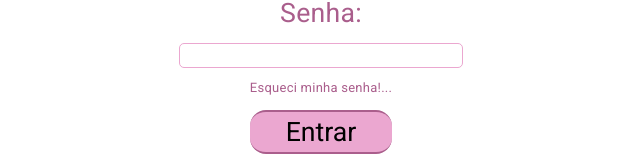
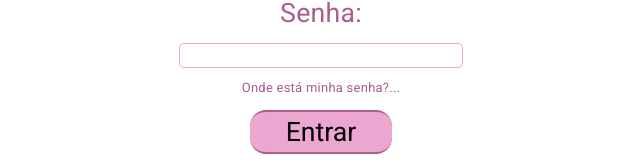
Before and after one commit to DallBia/ClinicaApp2, an Angular app: page /#/login in a window 1280 px wide. Shown: the part 269-437 px from the top of the page, without its empty margins (319-959 px from the left). Built offline with nearby package versions, Linux system fonts and the light colour scheme; a web font is replaced by a local one.

Commit message:
alterar login

```diff
--- a/src/app/pages/login/login.component.html
+++ b/src/app/pages/login/login.component.html
@@ -4,7 +4,7 @@
         <input type="email" id="email" class="campo" #email>
         <p class="texto">Senha:</p>
         <input type="password" id="password" class="campo" #password>
-        <p id="Esqueci" style="font-size: small; text-emphasis: true;">Esqueci minha senha!...</p>
+        <p id="Esqueci" style="font-size: small; text-emphasis: true;">Onde está minha senha?...</p>
         <button (click)="login(email.value, password.value)" class="botao">Entrar</button>
     </div>
 </div>
```
